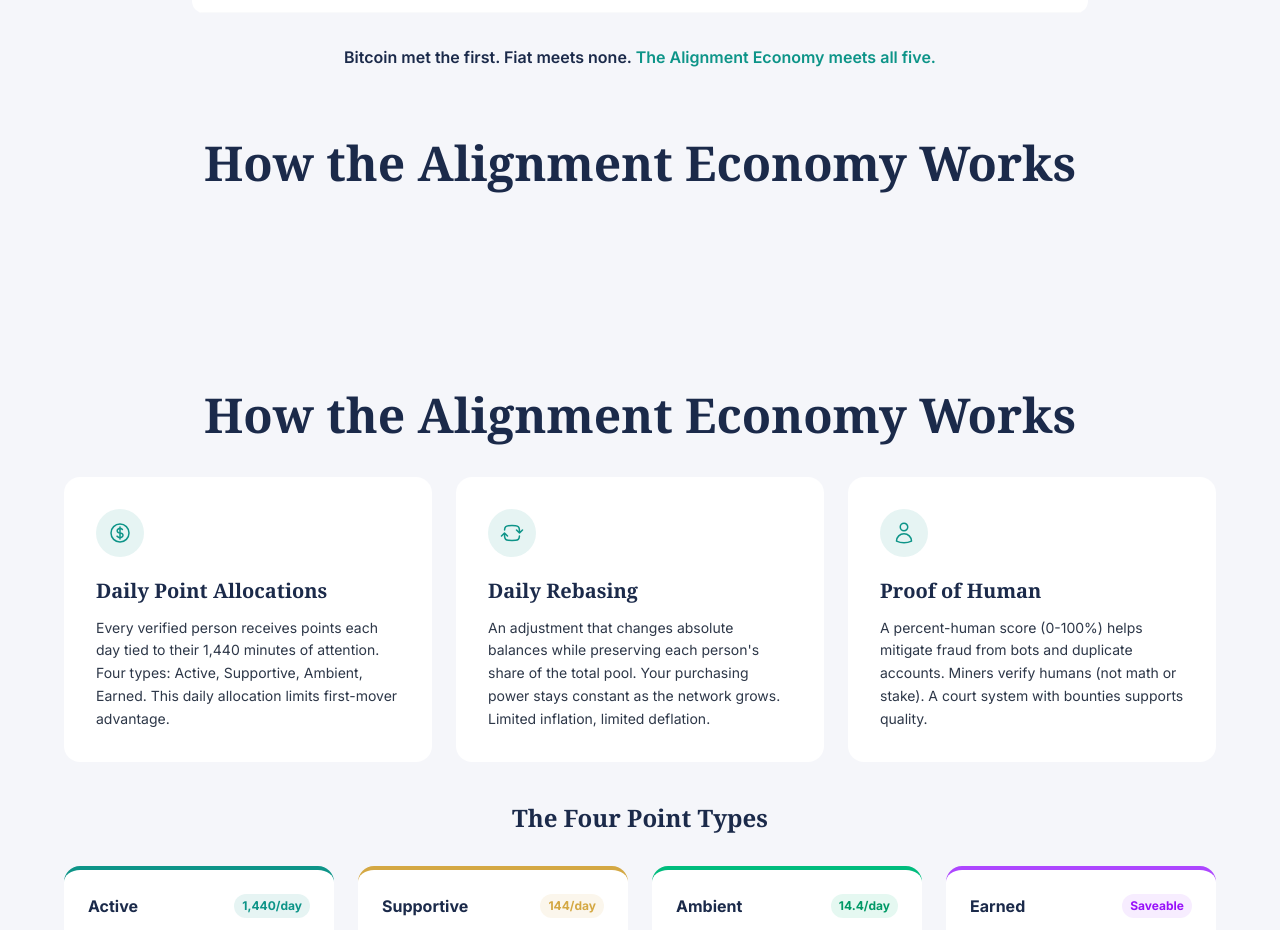
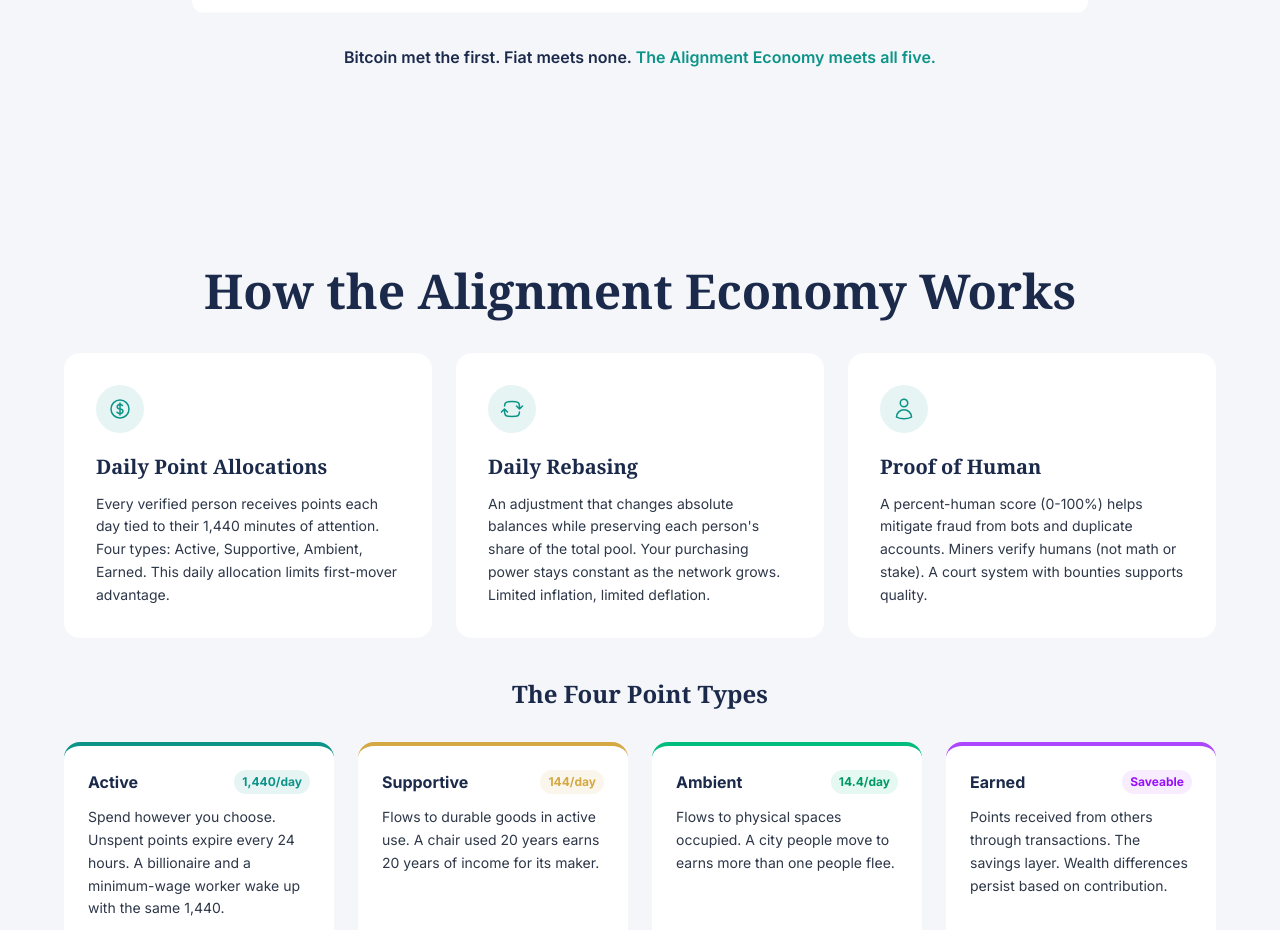
Before and after one commit to mattfmccormick/alignment-economy, a Next.js app: page / in a window 1280 px wide. Shown: the part 6880-7810 px from the top of the page. Built offline with nearby package versions, Linux system fonts and the light colour scheme.

Commit message:
Remove duplicate 'How the Alignment Economy Works' heading

```diff
--- a/src/app/page.tsx
+++ b/src/app/page.tsx
@@ -424,10 +424,6 @@
           Bitcoin met the first. Fiat meets none.{" "}
           <span className="text-ae-teal">The Alignment Economy meets all five.</span>
         </p>
-
-        <h2 className="font-heading text-3xl md:text-5xl font-bold text-ae-navy mt-16 text-center leading-tight">
-          How the Alignment Economy Works
-        </h2>
       </div>
     </section>
   );
```
